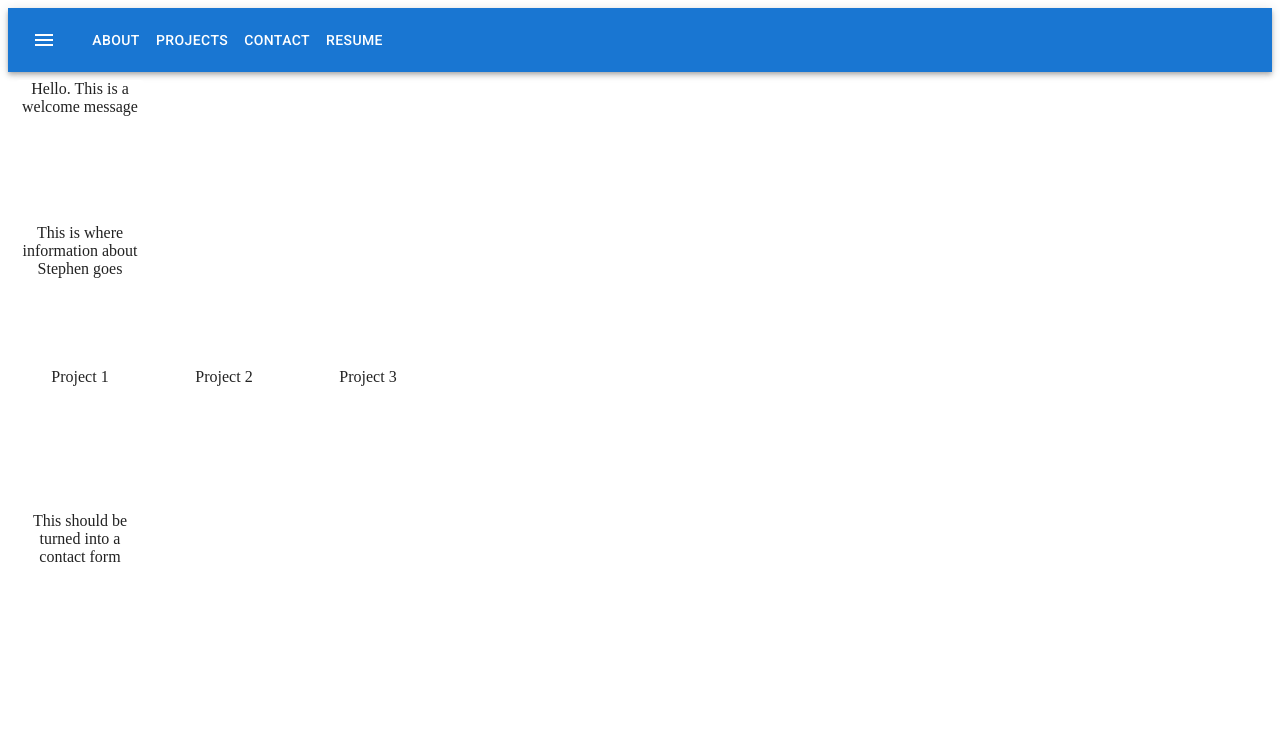
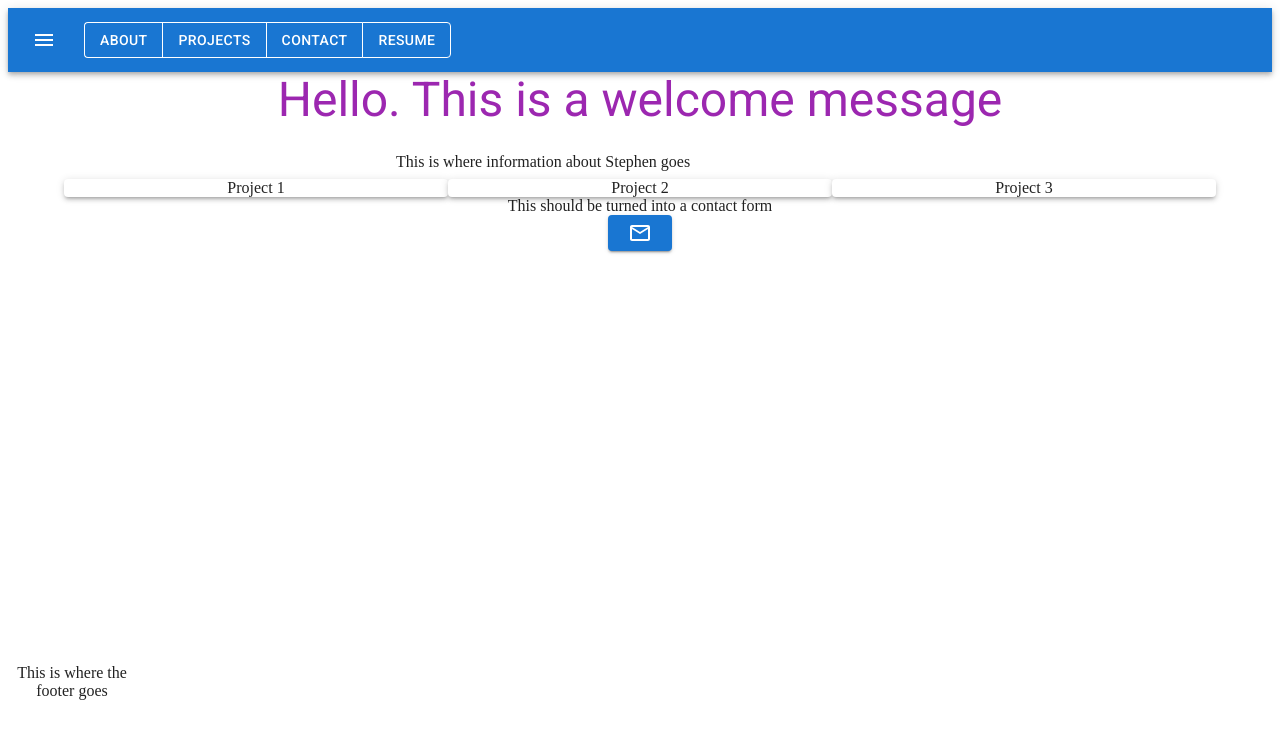
Before and after one commit to stephenclemmer/portfolio-site, a React (Create React App) app: page / in a window 1280 px wide. Shown: the top 738 px of the page. Built offline with nearby package versions, Linux system fonts and the light colour scheme.

Commit message:
Added grid components to projects, added button, imported icons, set typography for welcome message

```diff
--- a/src/App.js
+++ b/src/App.js
@@ -5,6 +5,8 @@ import Welcome from './welcome';
 import About from './about';
 import Projects from './projects';
 import Contact from './contact';
+import Footer from './footer';
+import Container from '@mui/material/Container';
 
 function App() {
   const title = "Welcome to Stephen's Portfolio Site";
@@ -17,6 +19,7 @@ function App() {
         <About />
         <Projects />
         <Contact />
+        <Footer />
         {/* <h1>{title}</h1>
         <Button variant="contained">This is a button</Button> */}
       </div>
--- a/src/about.js
+++ b/src/about.js
@@ -1,24 +1,33 @@
 import Box from '@mui/material/Box';
 import Paper from '@mui/material/Paper';
+
+import Container from '@mui/material/Container';
 
 export default function About() {
   return (
     <>
+      <Container maxWidth="sm">
       <Box
         sx={{
           display: 'flex',
           flexWrap: 'wrap',
           '& > :not(style)': {
             m: 1,
-            width: 128,
-            height: 128,
+            width: 'auto',
+            height: 'auto',
           },
         }}
       >
         {/* <Paper elevation={0} /> */}
-        <Paper elevation={0}> This is where information about Stephen goes</Paper>
+        <Container>
+          <Paper
+        sx={{margin: 'auto',
+        alignItems: 'center'}}
+        elevation={0}> This is where information about Stephen goes</Paper>
         {/* <Paper elevation={3} /> */}
+        </Container>
       </Box>
+      </Container>
     </>
   );
 }
--- a/src/contact.js
+++ b/src/contact.js
@@ -1,22 +1,24 @@
-import Box from '@mui/material/Box';
 import Paper from '@mui/material/Paper';
+import Container from '@mui/material/Container';
+import Button from '@mui/material/Button'
+import MailOutlineIcon from '@mui/icons-material/MailOutline';
 
 export default function Welcome() {
   return (
-    <>
-      <Box
-        sx={{
-          display: 'flex',
-          flexWrap: 'wrap',
-          '& > :not(style)': {
-            m: 1,
-            width: 128,
-            height: 128,
-          },
-        }}
+
+    <Container>
+      <Paper
+        elevation={0}> This should be turned into a contact form
+      </Paper>
+      <Button
+        onClick={() => console.log('you pushed it')}
+        variant="contained"
+        color="primary"
+        type="submit"
       >
-        <Paper elevation={0}> This should be turned into a contact form</Paper>
-      </Box>
-    </>
+        <MailOutlineIcon />
+      </Button>
+    </Container>
+
   );
 }
--- /dev/null
+++ b/src/footer.js
@@ -0,0 +1,30 @@
+import Box from '@mui/material/Box';
+import Paper from '@mui/material/Paper';
+import Container from '@mui/material/Container';
+
+export default function Footer() {
+  return (
+    <>
+      <Container maxWidth="sm">
+
+        <Box
+          sx={{
+            display: 'flex',
+            flexWrap: 'wrap',
+            '& > :not(style)': {
+              m: 1,
+              width: 128,
+              height: 128,
+            },
+          }}
+        >
+          {/* <Paper elevation={0} /> */}
+
+
+          <Paper sx={{ position: 'fixed', bottom: 0, left: 0, right: 0 }} elevation={0}> This is where the footer goes</Paper>
+          {/* <Paper elevation={3} /> */}
+        </Box>
+      </Container>
+    </>
+  );
+}
--- a/src/navbar.js
+++ b/src/navbar.js
@@ -6,11 +6,13 @@ import Toolbar from '@mui/material/Toolbar';
 import Button from '@mui/material/Button';
 import IconButton from '@mui/material/IconButton';
 import MenuIcon from '@mui/icons-material/Menu';
+import Container from '@mui/material/Container';
+import ButtonGroup from '@mui/material/ButtonGroup'
 
 export default function ButtonAppBar() {
   return (
     <Box sx={{ flexGrow: 1 }}>
-      <AppBar position="static">
+      <AppBar position="sticky">
         <Toolbar>
           <IconButton
             size="large"
@@ -21,13 +23,13 @@ export default function ButtonAppBar() {
           >
             <MenuIcon />
           </IconButton>
-          {/* <Typography variant="h6" component="div" sx={{ flexGrow: 1 }}>
-            About   Projects   Contact   Resume
-          </Typography> */}
+
+        <ButtonGroup>
           <Button color="inherit">About</Button>
           <Button color="inherit">Projects</Button>
           <Button color="inherit">Contact</Button>
           <Button color="inherit">Resume</Button>
+        </ButtonGroup>
         </Toolbar>
       </AppBar>
     </Box>
--- a/src/projects.js
+++ b/src/projects.js
@@ -1,26 +1,24 @@
+import Paper from '@mui/material/Paper';
+import Grid from '@mui/material/Grid';
 import Box from '@mui/material/Box';
-import Paper from '@mui/material/Paper';
+import Container from '@mui/material/Container'
 
 export default function Projects() {
   return (
-    <>
-      <Box
-        sx={{
-          display: 'flex',
-          flexWrap: 'wrap',
-          '& > :not(style)': {
-            m: 1,
-            width: 128,
-            height: 128,
-          },
-        }}
-      >
-
-        <Paper elevation={0}> Project 1</Paper>
-        <Paper elevation={0}> Project 2</Paper>
-        <Paper elevation={0}> Project 3</Paper>
-
-      </Box>
-    </>
+    <Container>
+      <Grid container>
+        <Grid item xs={12} sm={6} md={4}>
+          <Box>
+          <Paper elevation={3}> Project 1</Paper>
+          </Box>
+        </Grid>
+        <Grid item xs={12} sm={6} md={4}>
+          <Paper elevation={3}> Project 2</Paper>
+        </Grid>
+        <Grid item xs={12} sm={6} md={4}>
+          <Paper elevation={3}> Project 3</Paper>
+        </Grid>
+      </Grid>
+    </Container>
   );
 }
--- a/src/welcome.js
+++ b/src/welcome.js
@@ -1,24 +1,19 @@
 import Box from '@mui/material/Box';
 import Paper from '@mui/material/Paper';
+import Container from '@mui/material/Container';
+import Typography from '@mui/material/Typography';
 
 export default function Welcome() {
   return (
-    <>
-      <Box
-        sx={{
-          display: 'flex',
-          flexWrap: 'wrap',
-          '& > :not(style)': {
-            m: 1,
-            width: 128,
-            height: 128,
-          },
-        }}
+    <Container>
+      <Typography
+        variant='h3'
+        color='secondary'
+        align='center'
+        gutterBottom
       >
-        {/* <Paper elevation={0} /> */}
-        <Paper elevation={0}> Hello. This is a welcome message</Paper>
-        {/* <Paper elevation={3} /> */}
-      </Box>
-    </>
+      Hello. This is a welcome message
+      </Typography>
+    </Container>
   );
 }
```
Also changed, not shown: src/components/project.js (added).
